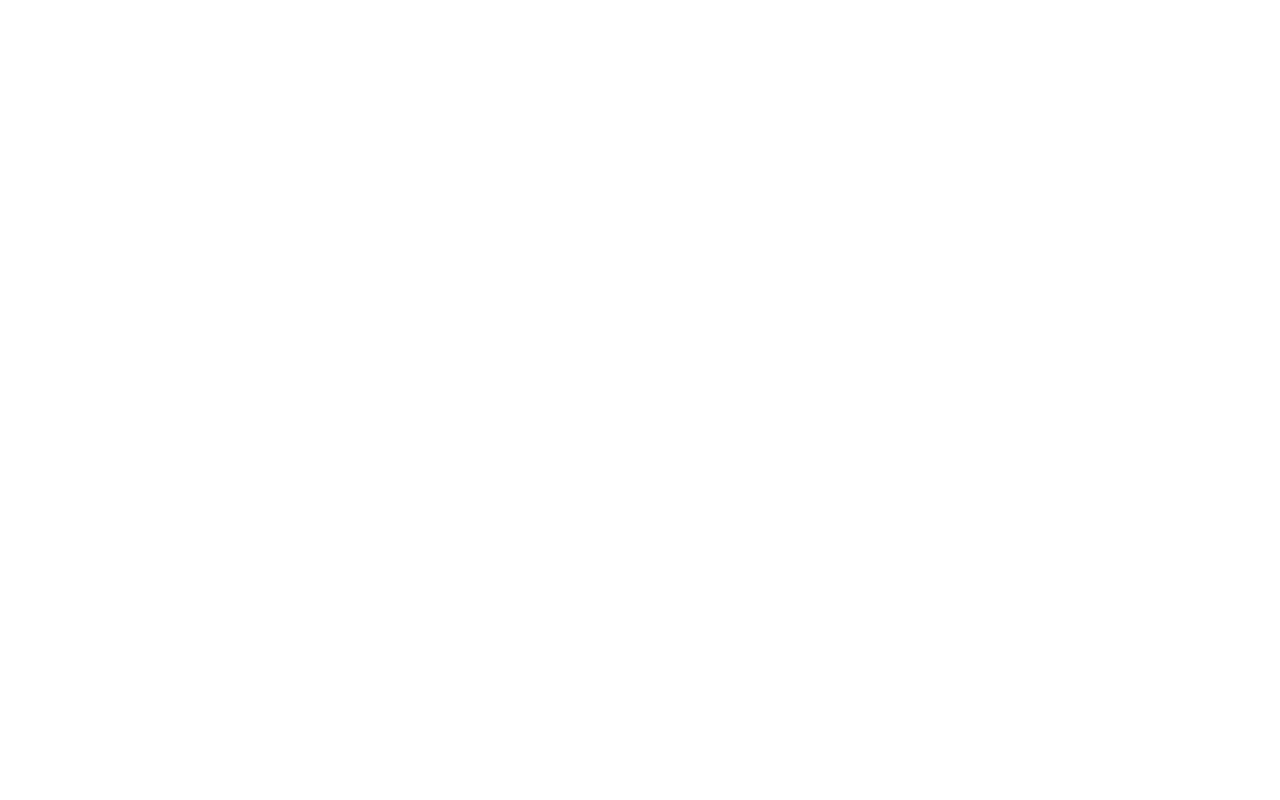
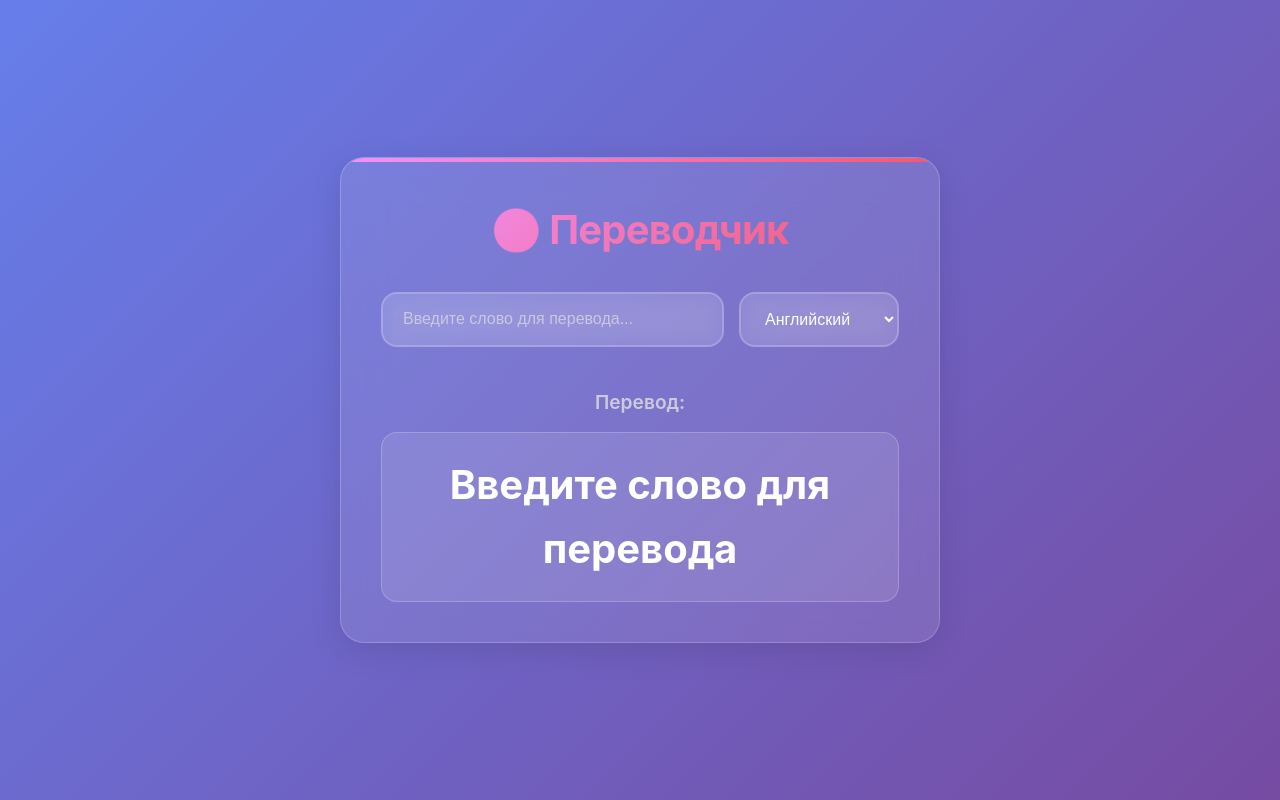
Before and after one commit to IDevFrye/react-translate, a plain HTML site: page index.html in a window 1280 px wide. Drawn offline with Linux system fonts and the light colour scheme; the site is published under a folder, as on GitHub Pages, so addresses that start at the root find nothing.

Commit message:
Update index.html

```diff
--- a/index.html
+++ b/index.html
@@ -4,8 +4,8 @@
     <meta charset="UTF-8" />
     <meta name="viewport" content="width=device-width, initial-scale=1.0" />
     <title>andrey.kostin.111</title>
-    <script type="module" crossorigin src="/assets/index-Dv2owcQj.js"></script>
-    <link rel="stylesheet" crossorigin href="/assets/index-eq336toW.css">
+    <script type="module" crossorigin src="assets/index-Dv2owcQj.js"></script>
+    <link rel="stylesheet" crossorigin href="assets/index-eq336toW.css">
   </head>
   <body>
     <div id="root"></div>
```
